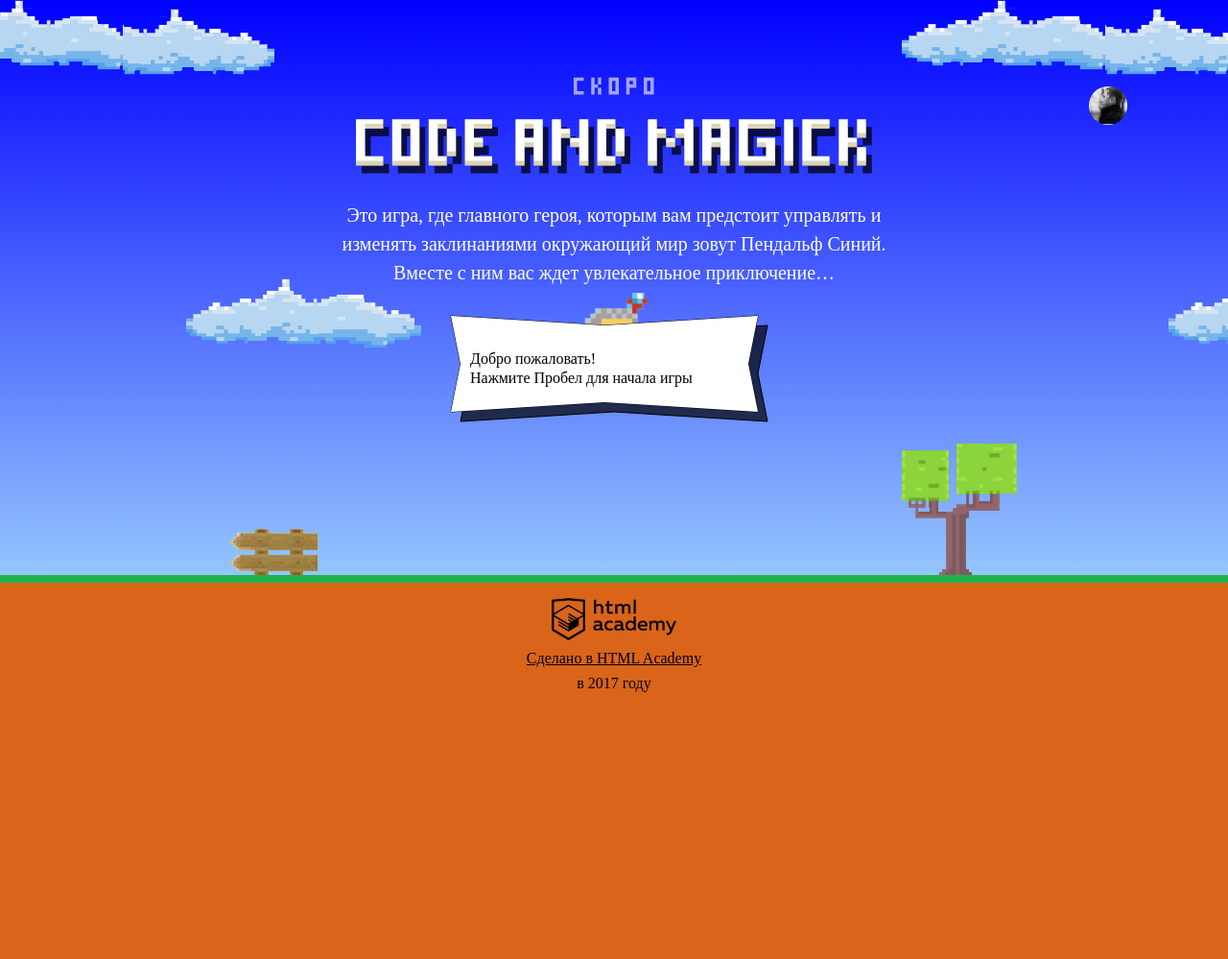
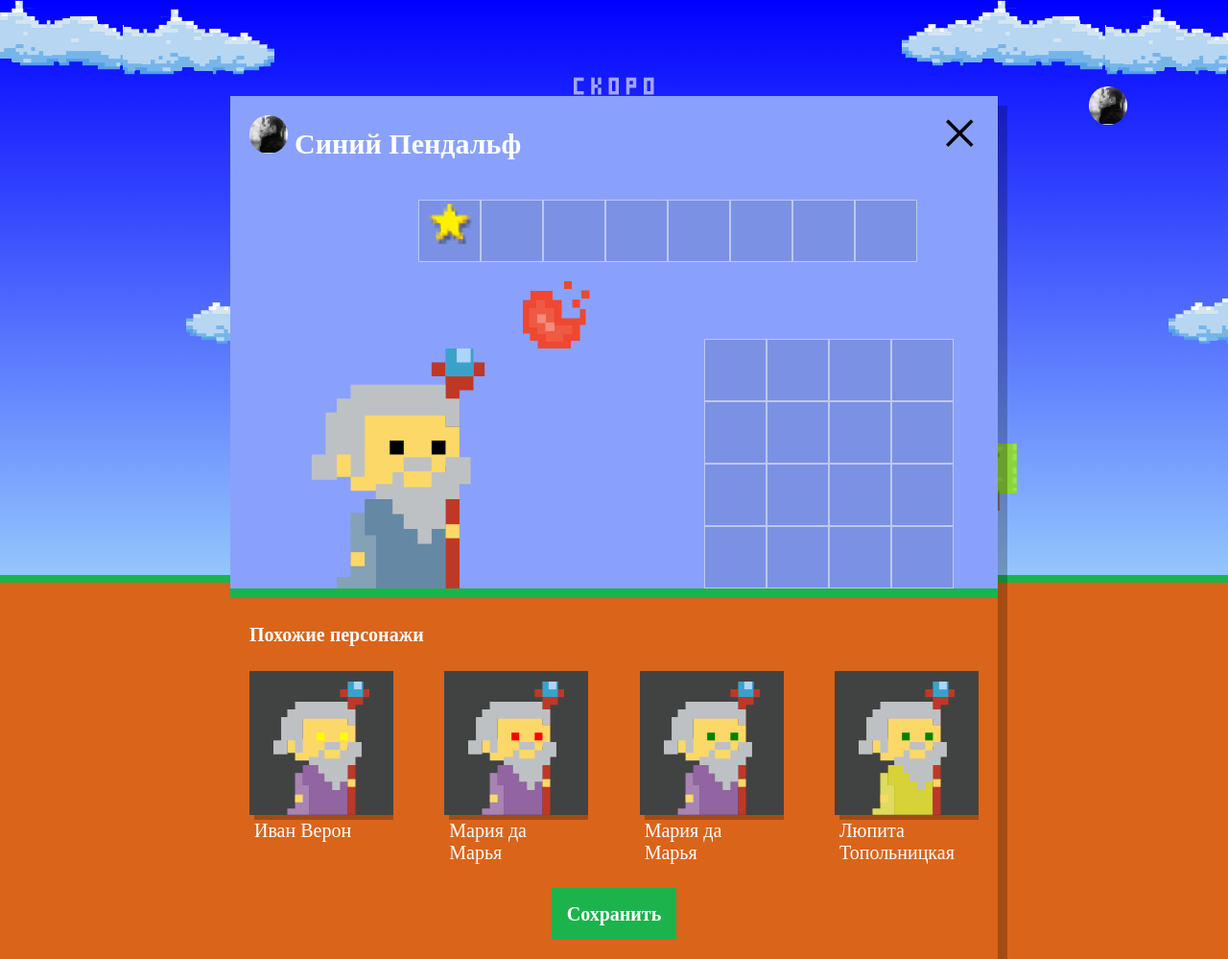
Before and after one commit to ElenaKsirova/393189-code-and-magick, a website: page index.html in a window 1280 px wide. Shown: the whole page at 96% size. Before the commit the page ends 800 px from the top, so only its background shows below. Drawn offline with Linux system fonts and the light colour scheme; a web font is replaced by a local one.

Commit message:
Выполнила задание #8 Учебный проект: нас орда

```diff
--- a/index.html
+++ b/index.html
@@ -196,6 +196,7 @@
     return ((height / 3) - getWizardHeight());
   }
 </script>
+<script src="./js/setup.js"></script>
 <script src="./js/stat.js"></script>
 <script src="./js/game.js"></script>
 </body>
--- /dev/null
+++ b/js/setup.js
@@ -0,0 +1,89 @@
+'use strict';
+
+function getRandomItem(arrOfItems) {
+  return arrOfItems[Math.floor(Math.random() * arrOfItems.length)];
+}
+
+var WIZARD_FIRST_NAMES = [
+  'Иван',
+  'Хуан Себастьян',
+  'Мария',
+  'Кристоф',
+  'Виктор',
+  'Юлия',
+  'Люпита',
+  'Вашингтон'
+];
+
+var WIZARD_LAST_NAMES = [
+  'да Марья',
+  'Верон',
+  'Мирабелла',
+  'Вальц',
+  'Онопко',
+  'Топольницкая',
+  'Нионго',
+  'Ирвинг'
+];
+
+var WIZARD_COAT_COLORS = [
+  'rgb(101, 137, 164)',
+  'rgb(241, 43, 107)',
+  'rgb(146, 100, 161)',
+  'rgb(56, 159, 117)',
+  'rgb(215, 210, 55)',
+  'rgb(0, 0, 0)'
+];
+
+var WIZARD_EYES_COLORS = [
+  'black',
+  'red',
+  'blue',
+  'yellow',
+  'green'
+];
+
+
+var createWizards = function (count) {
+  var w = [];
+
+  for (var i = 0; i < count; i++) {
+    w[i] = {
+      name: getRandomItem(WIZARD_FIRST_NAMES) + ' ' + getRandomItem(WIZARD_LAST_NAMES),
+      coatColor: getRandomItem(WIZARD_COAT_COLORS),
+      eyesColor: getRandomItem(WIZARD_EYES_COLORS)
+    };
+  }
+
+  return w;
+};
+
+
+var WIZARD_COUNT = 4;
+
+var wizards = createWizards(WIZARD_COUNT);
+
+var userDialog = document.querySelector('.setup');
+userDialog.classList.remove('hidden');
+
+var similarListElement = userDialog.querySelector('.setup-similar-list');
+
+var similarWizardTemplate = document.querySelector('#similar-wizard-template').content;
+
+var renderWizard = function (wizard) {
+  var wizardElement = similarWizardTemplate.cloneNode(true);
+
+  wizardElement.querySelector('.setup-similar-label').textContent = wizard.name;
+  wizardElement.querySelector('.wizard-coat').style.fill = wizard.coatColor;
+  wizardElement.querySelector('.wizard-eyes').style.fill = wizard.eyesColor;
+
+  return wizardElement;
+};
+
+var fragment = document.createDocumentFragment();
+for (var i = 0; i < wizards.length; i++) {
+  fragment.appendChild(renderWizard(wizards[i]));
+}
+similarListElement.appendChild(fragment);
+
+userDialog.querySelector('.setup-similar').classList.remove('hidden');
```
